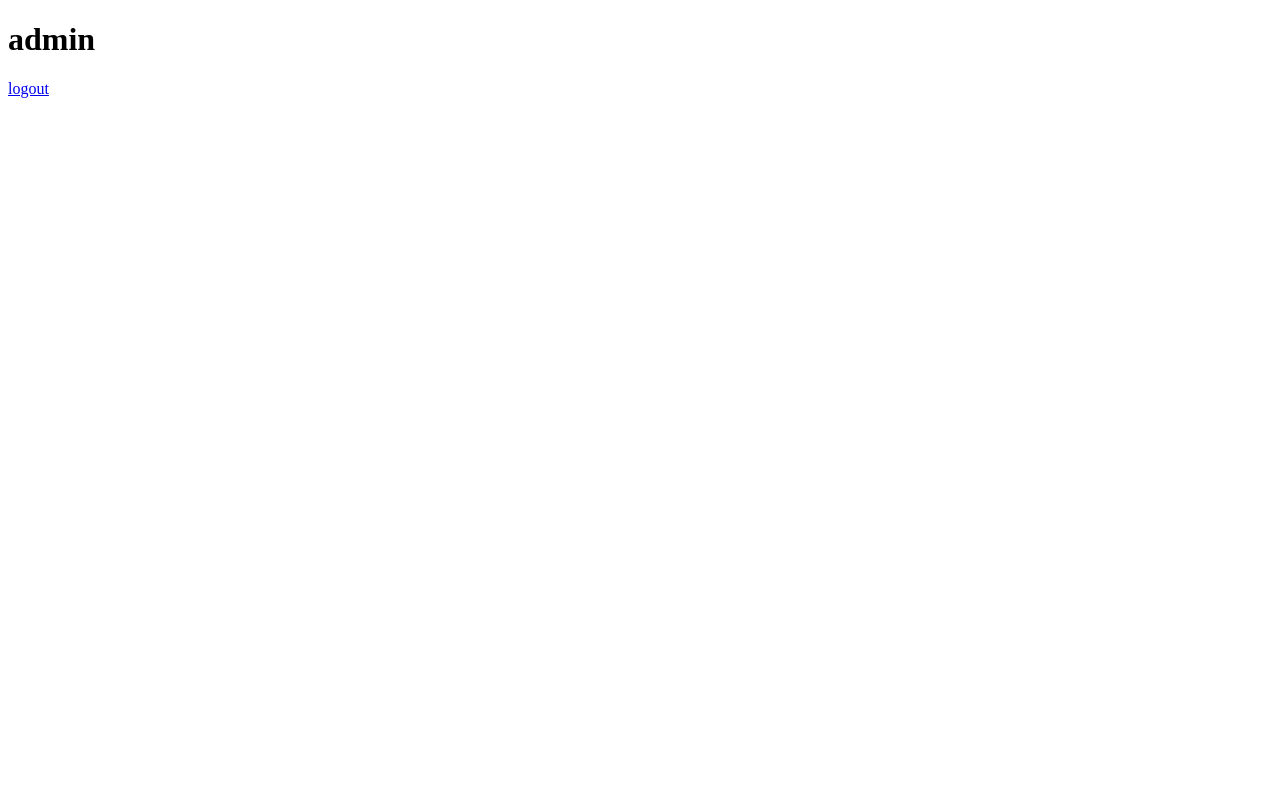
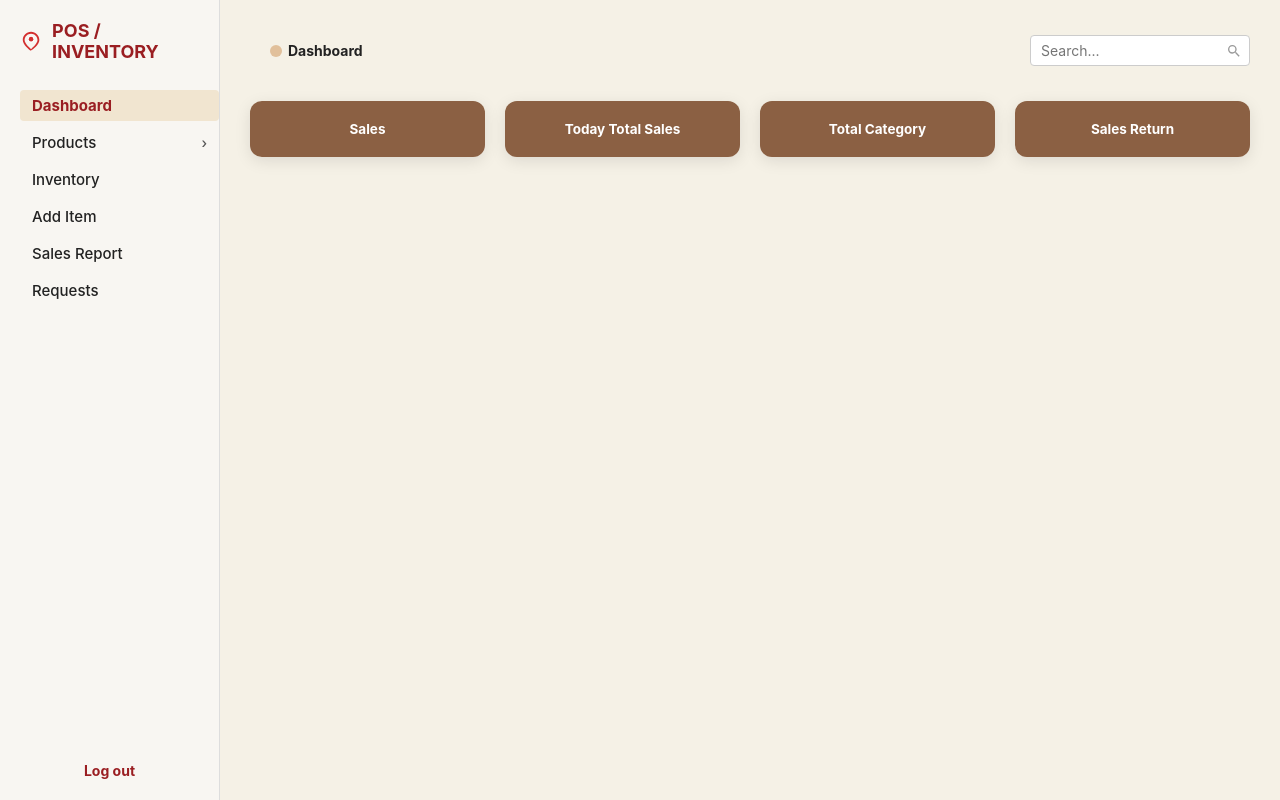
Before and after one commit to nakishaaaa/Capstone2, a PHP site: page /admin_page.php in a window 1280 px wide. Before the commit the page is almost empty. Run offline with PHP 8.4, Linux system fonts and the light colour scheme; the visitor is signed in with stand-in values (Sample User, id 1).

Commit message:
admin dashboard

```diff
--- /dev/null
+++ b/admin_page.css
@@ -0,0 +1,230 @@
+* {
+    box-sizing: border-box;
+    font-family: -apple-system, BlinkMacSystemFont, "Segoe UI", Roboto, Oxygen, Ubuntu, Cantarell, "Open Sans",
+    "Helvetica Neue", sans-serif;
+}
+
+body {
+    margin: 0;
+    background-color: #ffffff;
+    color: #333;
+    display: flex;
+    height: 100vh;
+}
+
+.sidebar {
+    width: 220px;
+    background-color: #f8f6f2;
+    border-right: 1px solid #ddd;
+    display: flex;
+    flex-direction: column;
+    padding-top: 20px;
+    gap: 8px;
+}
+
+.sidebar-header {
+    display: flex;
+    align-items: center;
+    gap: 10px;
+    padding: 0 20px 20px 20px;
+    font-weight: bold;
+    font-size: 18px;
+    color: #9a1e22;
+}
+
+.sidebar-header svg {
+    width: 24px;
+    height: 24px;
+    fill: #9a1e22;
+}
+
+.sidebar nav {
+    display: flex;
+    flex-direction: column;
+    gap: 6px;
+    padding-left: 20px;
+    font-size: 15px;
+    color: #222;
+}
+
+.sidebar nav a {
+    text-decoration: none;
+    color: #222;
+    padding: 6px 12px;
+    border-radius: 4px;
+    cursor: pointer;
+    display: flex;
+    justify-content: space-between;
+    align-items: center;
+    font-weight: 500;
+}
+
+.sidebar nav a:hover {
+    background-color: #ddd6bb;
+}
+
+.sidebar nav a.active {
+    background-color: #f1e5d0;
+    font-weight: bold;
+    color: #9a1e22;
+}
+
+.submenu-arrow {
+    font-size: 14px;
+    color: #555;
+    user-select: none;
+}
+
+.logout {
+    margin-top: auto;
+    padding: 20px;
+    text-align: center;
+}
+
+.logout a {
+    text-decoration: none;
+    color: #9a1e22;
+    font-weight: bold;
+    font-size: 14px;
+    cursor: pointer;
+}
+.logout a:hover {
+    text-decoration: underline;
+}
+
+.main-content {
+    flex-grow: 1;
+    padding: 20px 30px;
+    background: #f5f1e6;
+    display: flex;
+    flex-direction: column;
+}
+
+.top-bar {
+    display: flex;
+    align-items: center;
+    justify-content: space-between;
+    margin-bottom: 20px;
+    padding-bottom: 15px;                   /* i was here */
+    padding-left: 20px;
+    padding-top: 15px;
+    font-size: 14px;
+    color: #6b5951;
+    font-weight: 500;
+    background-color: #f5f1e6;
+}
+
+.breadcrumb {
+    display: flex;
+    align-items: center;
+    gap: 6px;
+}
+
+.breadcrumb-dot {
+    width: 12px;
+    height: 12px;
+    background-color: #e1c09b;
+    border-radius: 50%;
+    display: inline-block;
+}
+
+.search-container {
+    position: relative;
+    width: 220px;
+}
+
+.search-container input[type="search"] {
+    width: 100%;
+    padding: 6px 30px 6px 10px;
+    border-radius: 4px;
+    border: 1px solid #ccc;
+    font-size: 14px;
+}
+
+.search-container input[type="search"]:focus {
+    border-color: #9a1e22;
+    outline: none;
+}
+
+.search-container .search-icon {
+    position: absolute;
+    right: 8px;
+    top: 50%;
+    transform: translateY(-50%);
+    pointer-events: none;
+    fill: #999;
+    width: 16px;
+    height: 16px;
+}
+
+.card-container {
+    display: flex;
+    gap: 20px;
+    flex-wrap: wrap;
+    max-width: 1000px;
+}
+
+.card {
+    flex: 1 1 200px;
+    min-width: 180px;
+    border-radius: 12px;
+    color: white;
+    padding: 20px;
+    font-weight: bold;
+    font-size: 13.5px;
+    text-align: center;
+    box-shadow: 0 4px 16px rgba(0,0,0,0.1);
+    user-select: none;
+    cursor: default;
+}
+
+.card.sales {
+    background-color: #8b6043;
+}
+
+.card.today-sales {
+    background-color: #8b6043;
+}
+
+.card.total-category {
+    background-color: #8b6043;
+}
+
+.card.sales-return {
+    background-color: #8b6043;
+}
+
+@media (max-width: 768px){
+    body {
+        flex-direction: column;
+    }
+    .sidebar {
+        width: 100%;
+        display: flex;
+        flex-wrap: wrap;
+        padding: 10px 10px 0 10px;
+        border-right: none;
+        border-bottom: 1px solid #ddd;
+    }
+    .main-content {
+        padding: 15px 15px 30px 15px;
+    }
+    .card-container {
+        flex-direction: column;
+        gap: 12px;
+        max-width: none;
+    }
+    .card {
+        min-width: auto;
+        width: 100%;
+    }
+    .search-container {
+        width: 100%;
+        margin-top: 10px;
+    }
+    .top-bar {
+        flex-direction: column;
+        align-items: flex-start;
+        gap: 10px;
+    }
+}
--- a/admin_page.php
+++ b/admin_page.php
@@ -10,9 +10,55 @@ if (!isset($_SESSION['name']) || !isset($_SESSION['email']) || !isset($_SESSION[
 <html>
 <head>
     <title>Admin page</title>
+    <link rel="stylesheet" href="admin_page.css">
 </head>
 <body>
-    <h1>admin</h1>
-    <a href="index.php">logout</a>
+<aside class="sidebar" aria-label="Sidebar navigation">
+
+    <div class="sidebar-header" aria-label="application name">
+      <svg xmlns="http://www.w3.org/2000/svg" viewBox="0 0 24 24" aria-hidden="true" focusable="false"><circle cx="12" cy="10" r="3.5" fill="#fff"/><path d="M12 2C7.03 2 3 6.03 3 11c0 5.25 7.19 10.61 8.13 11.29.23.16.51.16.74 0C13.81 21.61 21 16.25 21 11c0-4.97-4.03-9-9-9zm0 18.88C9.09 18.07 5 14.39 5 11c0-3.87 3.13-7 7-7s7 3.13 7 7c0 3.39-4.09 7.07-7 9.88z" fill="#d32f2f"/><circle cx="12" cy="10" r="2.5" fill="#d32f2f"/></svg>
+      POS / INVENTORY
+    </div>
+
+    <nav>
+      <a href="#" class="active" aria-current="page">Dashboard</a>
+      <a href="#" aria-expanded="false">Products<span class="submenu-arrow">›</span></a> <!-- wip -->
+      <a href="#">Inventory</a>
+      <a href="#">Add Item</a>
+      <a href="#">Sales Report</a>
+      <a href="#">Requests</a>
+    </nav>
+    <div class="logout">
+      <a href="#">Log out</a>
+    </div>
+  </aside>
+
+  <main class="main-content" role="main">
+    <div class="top-bar">
+      <div class="breadcrumb" aria-label="You are here">
+        <span class="breadcrumb-dot"></span>
+        <span style="font-weight: bold; color: #222;">Dashboard</span>
+      </div>
+
+      <div class="search-container">
+        <input type="search" aria-label="Search" placeholder="Search..." />
+        <svg class="search-icon" viewBox="0 0 24 24" aria-hidden="true" focusable="false">
+          <path d="M15.5 14h-.79l-.28-.27
+                   A6.471 6.471 0 0016 9.5
+                   6.5 6.5 0 109.5 16
+                   c1.61 0 3.09-.59 4.23-1.57l.27.28v.79l5
+                   4.99L20.49 19l-4.99-5zM9.5 14
+                   A4.5 4.5 0 119.5 5a4.5 4.5 0 010 9z"/>
+        </svg>
+      </div>
+    </div>
+
+    <section class="card-container" aria-label="Sales and inventory summary cards">
+      <article class="card sales" tabindex="0">Sales</article>
+      <article class="card today-sales" tabindex="0">Today Total Sales</article>
+      <article class="card total-category" tabindex="0">Total Category</article>
+      <article class="card sales-return" tabindex="0">Sales Return</article>
+    </section>
+  </main>
 </body>
 </html>
--- a/index.php
+++ b/index.php
@@ -50,7 +50,7 @@ function isActiveForm($formName, $activeForm) {
     <div class="left-box">
         <img src="bg.svg" alt="abstract contour background" class="abstract-bg" style="position:absolute;top:0;left:0;width:100%;height:100%;z-index:1;object-fit:cover;opacity:0.5;" />
 
-        <!-- Login Form Container Centered -->
+        <!-- Login Form  -->
         <div class="login-content">
           <div class="login-card <?= isActiveForm('login', $activeForm); ?>" id="login-form">
             <form action="login_register.php" method="post">
--- a/styles.css
+++ b/styles.css
@@ -66,7 +66,7 @@ body {
   object-position: center;
 }
 
-/* Login card styles */
+/* Login card */
 .login-card {
   background-color: rgba(255, 255, 255, 0.95);
   backdrop-filter: blur(10px);
```
